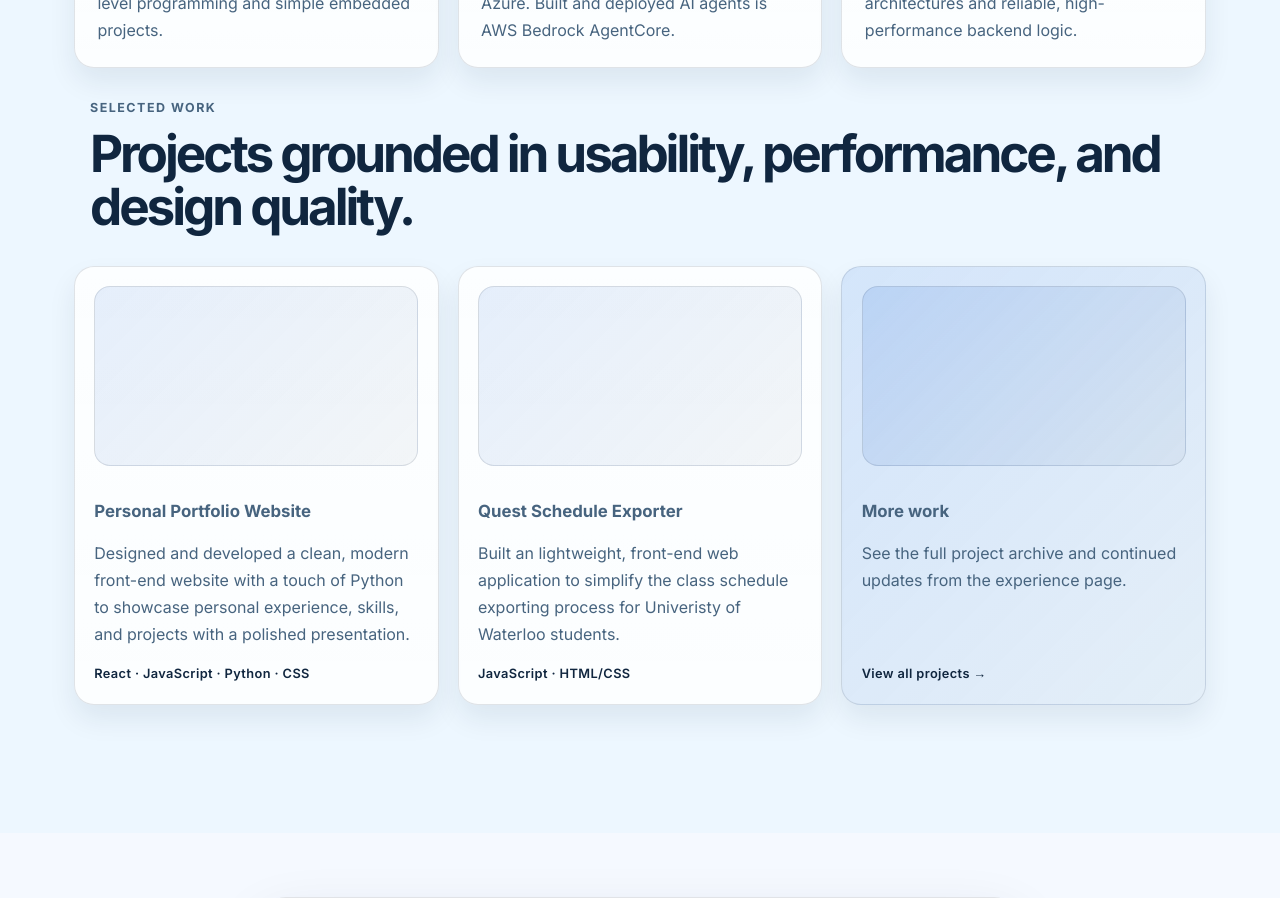
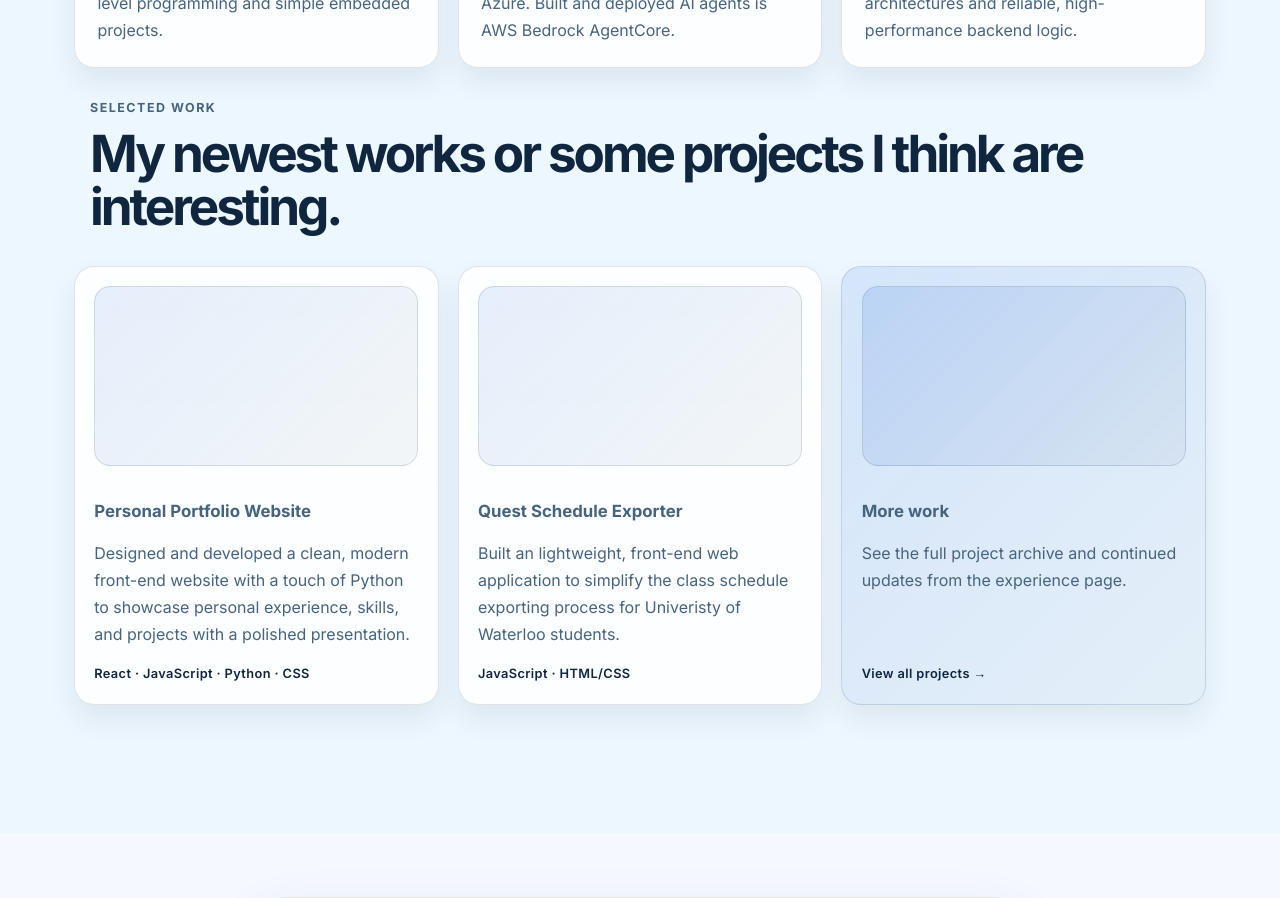
Before and after one commit to YINOL1/portfolio-website, a React (Vite) app in the folder my-portfolio/: page / in a window 1280 px wide. Shown: the part 1240-2138 px from the top of the page. Built offline with nearby package versions, Linux system fonts and the light colour scheme; no server answers.

Commit message:
Update project showcase title in AboutMe component for clarity

```diff
--- a/my-portfolio/src/components/AboutMe.jsx
+++ b/my-portfolio/src/components/AboutMe.jsx
@@ -141,7 +141,7 @@ export default function About({ theme = 'light' }) {
       <section className="showcase-block">
         <SectionHeader
           eyebrow="Selected work"
-          title="Projects grounded in usability, performance, and design quality."
+          title="My newest works or some projects I think are interesting."
           className="inside-section"
         />
 
```
